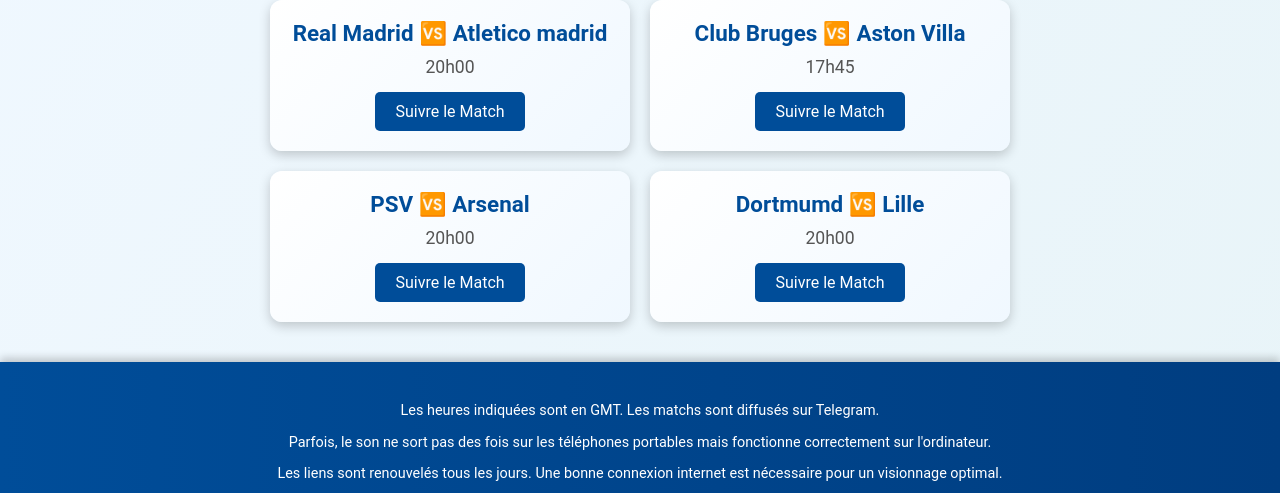
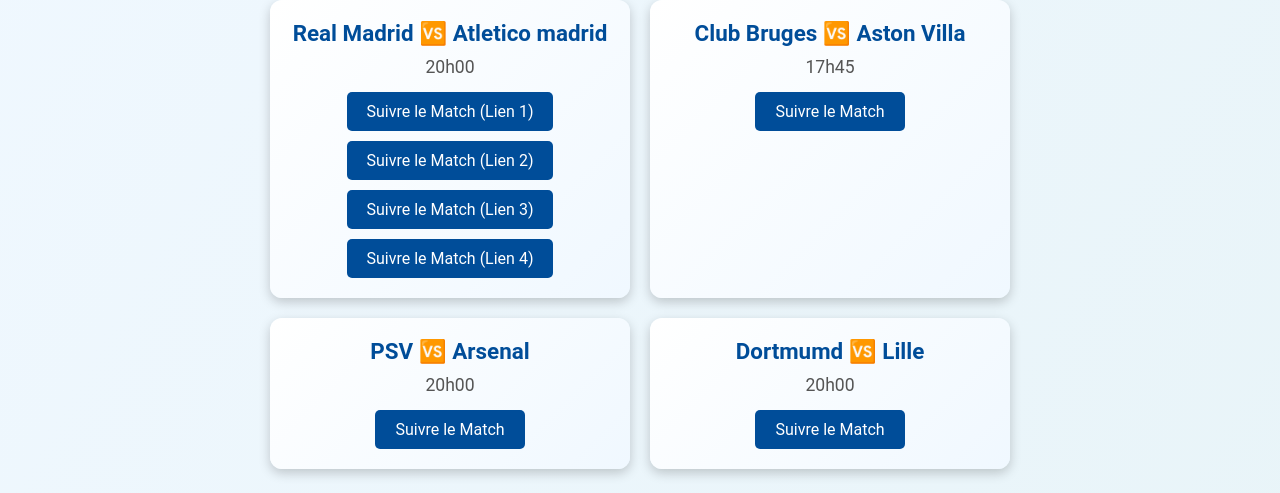
Before and after one commit to fabricefbo/Mes-matchs, a plain HTML site: page index.html in a window 1280 px wide. Shown: the part 302-795 px from the top of the page. Drawn offline with Linux system fonts and the light colour scheme.

Commit message:
Update index.html

```diff
--- a/index.html
+++ b/index.html
@@ -163,7 +163,10 @@
             <div class="match-card">
                 <h2>Real Madrid 🆚 Atletico madrid</h2>
                 <p>20h00</p>
-                <a href="https://t.me/+IJQTDTxAvz8yMmZh" target="_blank">Suivre le Match </a>
+                <a href="https://t.me/+IJQTDTxAvz8yMmZh" target="_blank">Suivre le Match (Lien 1)</a>
+                <a href="https://t.me/hunilive674?livestream" target="_blank" style="margin-top: 10px;">Suivre le Match (Lien 2)</a>
+                <a href="https://t.me/sirivstream1?livestream" target="_blank" style="margin-top: 10px;">Suivre le Match (Lien 3)</a>
+                <a href="https://t.me/ikztv220?livestream" target="_blank" style="margin-top: 10px;">Suivre le Match (Lien 4)</a>
             </div>
             <div class="match-card">
                 <h2>Club Bruges 🆚 Aston Villa</h2>
```
